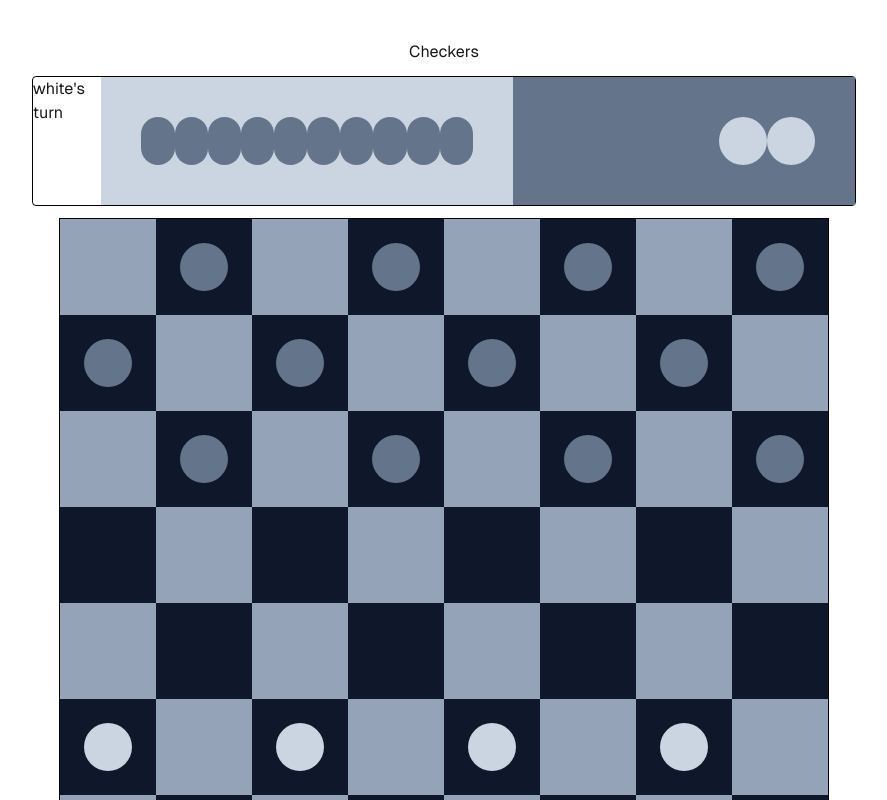
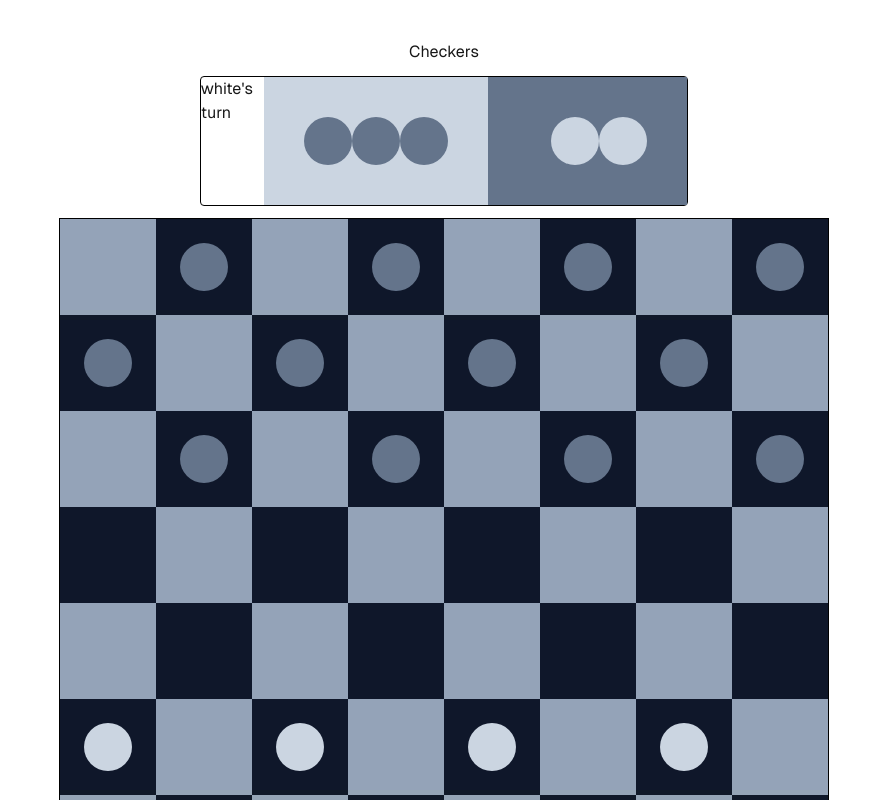
Before and after one commit to kiankiesling/checkers, a Next.js app in the folder react-app/checkers/: page / in a window 1280 px wide. Shown: the top 800 px of the page, without its empty margins (196-1083 px from the left). Built offline with nearby package versions, Linux system fonts and the light colour scheme.

Commit message:
alten code aufgeräumt, bug entdeckt der useEffect 2x laufen lässt (in Funktion auslagern)

```diff
--- a/react-app/checkers/src/app/useBoard.ts
+++ b/react-app/checkers/src/app/useBoard.ts
@@ -231,12 +231,14 @@ export default function useBoard() {
 
   const [playerWhiteTurn, setPlayerWhiteTurn] = useState(true);
   const [whiteStonesRemoved, setWhiteStonesRemoved] = useState(2);
-  const [blackStonesRemoved, setBlackStonesRemoved] = useState(10);
+  const [blackStonesRemoved, setBlackStonesRemoved] = useState(3);
   const [currentMove, setCurrentMove] = useState({
     startIndex: null,
     endIndex: null,
   });
 
+
+  //TODO Bug der 2x Make Move laufen lässt, UseEffect durch funktion ersetzen, die bei update von current move aufgerufen wird.
   useEffect(() => {
     setRows((rows) => {
       const newRows = [...rows];
@@ -262,7 +264,7 @@ export default function useBoard() {
 
         highlightPossibleMoves(currentMove.startIndex, false, newRows)
       }
-
+      debugger
       if (
         currentMove.endIndex != null &&
         currentMove.startIndex != null &&
@@ -351,7 +353,12 @@ export default function useBoard() {
       removePieceFromTile(startIndex);
       addPieceToTile(endIndex, pieceIsWhite, pieceIsPawn);
       if (pieceIsWhite && startIndex[1] - endIndex[1] == -2) {
+        debugger
         removePieceFromTile([startIndex[0] + 1, startIndex[1] + 1])
+        setBlackStonesRemoved((oldBlackStonesRemoved) => {
+          const newBlackStonesRemoved = oldBlackStonesRemoved + 1;
+          return newBlackStonesRemoved;
+        })
       }
       if (pieceIsWhite && startIndex[1] - endIndex[1] == 2) {
         removePieceFromTile([startIndex[0] + 1, startIndex[1] - 1])
@@ -368,7 +375,6 @@ export default function useBoard() {
     [currentMove, playerWhiteTurn, removePieceFromTile, addPieceToTile]
   )
 
-
   return {
     rows,
     setRows,
```
